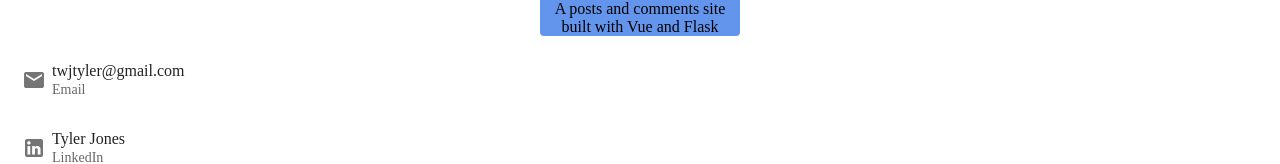
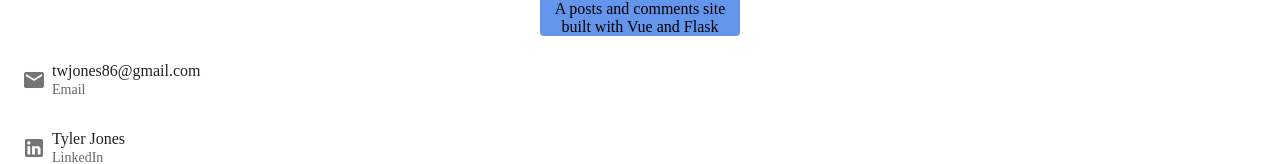
Before and after one commit to msiroilem/vue-portfolio, a Vue app in the folder client/: page / in a window 1280 px wide. Shown: the part 877-1041 px from the top of the page. Built offline with nearby package versions, Linux system fonts and the light colour scheme; what cloudinary-vue would draw is missing.

Commit message:
changed email on portfolio

```diff
--- a/client/src/views/Home.vue
+++ b/client/src/views/Home.vue
@@ -92,8 +92,8 @@ export default {
     contactLinks: [
       {
         name: 'Email',
-        value: 'twjtyler@gmail.com',
-        link: 'mailto:twjtyler@gmail.com',
+        value: 'twjones86@gmail.com',
+        link: 'mailto:twjones86@gmail.com',
         icon: 'mdi-email'
       },
       {
```
